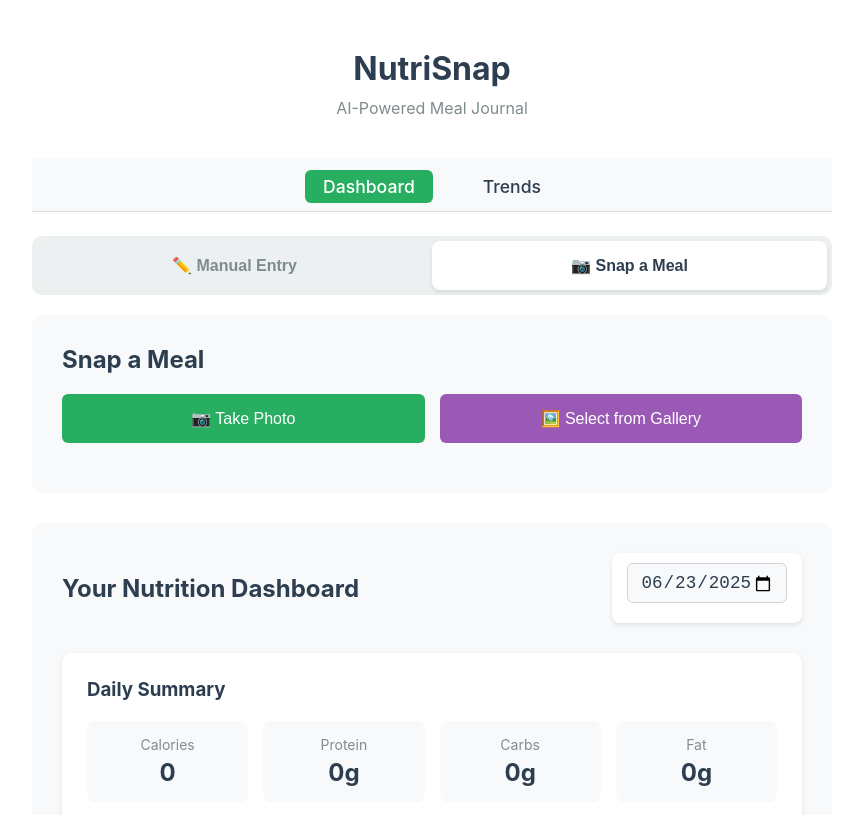
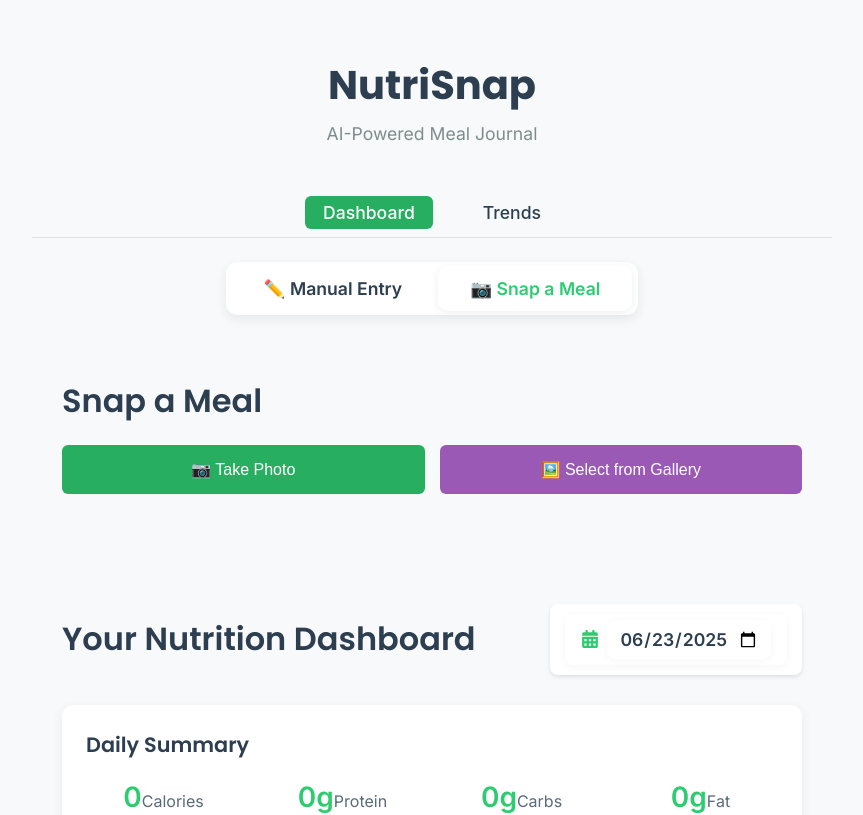
Before and after one commit to prasad-gade05/nutrition_tracker, a React (Vite) app: page / in a window 1280 px wide. Shown: the top 815 px of the page, without its empty margins (208-1071 px from the left). Built offline with nearby package versions, Linux system fonts and the light colour scheme; no server answers.

Commit message:
light theme

```diff
--- a/index.html
+++ b/index.html
@@ -6,6 +6,8 @@
   <link rel="icon" type="image/svg+xml" href="/vite.svg" />
   <meta name="viewport" content="width=device-width, initial-scale=1.0" />
   <title>NutriSnap - AI-Powered Meal Journal</title>
+  <link href="https://fonts.googleapis.com/css2?family=Inter:wght@400;600&family=Poppins:wght@600;700&display=swap"
+    rel="stylesheet">
 </head>
 
 <body>
--- a/src/App.css
+++ b/src/App.css
@@ -1,3 +1,52 @@
+body {
+  font-family: "Inter", Arial, sans-serif;
+  background: #f7f9fa;
+  color: #2c3e50;
+}
+
+h1,
+h2,
+h3,
+h4,
+h5,
+h6 {
+  font-family: "Poppins", Arial, sans-serif;
+  color: #2c3e50;
+  font-weight: 600;
+  margin-bottom: 0.5em;
+}
+
+h1 {
+  font-size: 2.5rem;
+  font-weight: 700;
+}
+
+h2 {
+  font-size: 2rem;
+  font-weight: 600;
+}
+
+h3 {
+  font-size: 1.3rem;
+  font-weight: 600;
+}
+
+.App-header h1 {
+  font-family: "Poppins", Arial, sans-serif;
+  font-weight: 700;
+  font-size: 2.5rem;
+  color: #2c3e50;
+  margin-bottom: 0.2em;
+}
+
+.App-header p {
+  font-family: "Inter", Arial, sans-serif;
+  font-weight: 400;
+  color: #596a7a;
+  font-size: 1.1rem;
+  margin-top: 0;
+}
+
 .App {
   max-width: 800px;
   margin: 0 auto;
@@ -11,11 +60,6 @@
   margin-bottom: 40px;
 }
 
-.App-header h1 {
-  color: #2c3e50;
-  margin-bottom: 10px;
-}
-
 .App-header p {
   color: #7f8c8d;
   margin: 0;
@@ -23,34 +67,43 @@
 
 .entry-tabs {
   display: flex;
-  margin-bottom: 20px;
-  background: #ecf0f1;
-  border-radius: 10px;
-  padding: 5px;
+  justify-content: center;
+  align-items: center;
+  background: #fff;
+  border-radius: 12px;
+  box-shadow: 0px 4px 12px rgba(44, 62, 80, 0.08);
+  margin: 24px auto 32px auto;
+  width: fit-content;
+  padding: 4px;
+  gap: 0;
 }
 
 .tab-button {
-  flex: 1;
-  padding: 15px 20px;
+  font-family: "Inter", Arial, sans-serif;
+  font-size: 1.1rem;
+  font-weight: 600;
+  color: #2c3e50;
+  background: transparent;
   border: none;
-  background: transparent;
-  color: #7f8c8d;
-  font-size: 16px;
-  font-weight: 600;
+  outline: none;
+  padding: 12px 32px;
+  border-radius: 10px;
   cursor: pointer;
-  border-radius: 8px;
-  transition: all 0.3s;
+  transition: background 0.2s, color 0.2s;
+  margin: 0 2px;
+  display: flex;
+  align-items: center;
+  gap: 8px;
 }
 
 .tab-button.active {
-  background: white;
-  color: #2c3e50;
-  box-shadow: 0 2px 4px rgba(0, 0, 0, 0.1);
+  background: #fff;
+  color: #2ecc71;
+  box-shadow: 0px 2px 8px rgba(44, 62, 80, 0.08);
 }
 
-.tab-button:hover:not(.active) {
-  background: rgba(255, 255, 255, 0.5);
-  color: #2c3e50;
+.tab-button:not(.active):hover {
+  background: #f7f9fa;
 }
 
 .manual-entry-form,
@@ -134,11 +187,11 @@
 }
 
 .daily-summary {
-  background: white;
-  padding: 25px;
-  border-radius: 10px;
-  margin-bottom: 30px;
-  box-shadow: 0 2px 4px rgba(0, 0, 0, 0.1);
+  background: #fff;
+  border-radius: 12px;
+  box-shadow: 0px 4px 12px rgba(44, 62, 80, 0.08);
+  padding: 24px;
+  margin-bottom: 32px;
 }
 
 .daily-summary h3 {
@@ -150,28 +203,26 @@
 .summary-grid {
   display: grid;
   grid-template-columns: repeat(4, 1fr);
-  gap: 15px;
+  gap: 24px;
 }
 
 .summary-item {
   text-align: center;
-  padding: 15px;
-  background: #f8f9fa;
-  border-radius: 8px;
+}
+
+.summary-value {
+  font-family: "Inter", Arial, sans-serif;
+  font-size: 1.75rem;
+  font-weight: 700;
+  color: #2ecc71;
+  margin-bottom: 4px;
 }
 
 .summary-label {
-  display: block;
-  font-size: 14px;
-  color: #7f8c8d;
-  margin-bottom: 5px;
-}
-
-.summary-value {
-  display: block;
-  font-size: 24px;
-  font-weight: 700;
-  color: #2c3e50;
+  font-family: "Inter", Arial, sans-serif;
+  font-size: 1rem;
+  color: #596a7a;
+  font-weight: 400;
 }
 
 .meals-section {
@@ -179,6 +230,7 @@
   padding: 25px;
   border-radius: 10px;
   box-shadow: 0 2px 4px rgba(0, 0, 0, 0.1);
+  margin-top: 32px;
 }
 
 .meals-section h3 {
@@ -199,22 +251,25 @@
 
 .meals-grid {
   display: grid;
-  grid-template-columns: repeat(auto-fill, minmax(250px, 1fr));
-  gap: 20px;
+  grid-template-columns: 1fr 1fr;
+  gap: 24px;
 }
 
 .meal-card {
-  background: #f8f9fa;
-  padding: 20px;
-  border-radius: 10px;
-  border-left: 4px solid #3498db;
-  transition: transform 0.2s, box-shadow 0.2s;
+  display: flex;
+  align-items: center;
+  background: #fff;
+  border-radius: 12px;
+  box-shadow: 0px 4px 12px rgba(44, 62, 80, 0.08);
+  padding: 20px 24px;
+  position: relative;
   cursor: pointer;
+  border-left: 3px solid #2ecc71;
+  transition: box-shadow 0.2s;
 }
 
 .meal-card:hover {
-  transform: translateY(-2px);
-  box-shadow: 0 4px 8px rgba(0, 0, 0, 0.1);
+  box-shadow: 0px 8px 24px rgba(44, 62, 80, 0.12);
 }
 
 .meal-card-header {
@@ -225,39 +280,38 @@
 }
 
 .meal-icon {
-  font-size: 20px;
+  font-size: 2rem;
+  margin-right: 18px;
+}
+
+.meal-name {
+  font-family: "Poppins", Arial, sans-serif;
+  font-weight: 600;
+  font-size: 1.2rem;
+  margin: 0 0 4px 0;
+  color: #2c3e50;
+}
+
+.meal-calories {
+  font-family: "Inter", Arial, sans-serif;
+  font-weight: 600;
+  color: #2ecc71;
+  font-size: 1.1rem;
+  margin-top: 2px;
+}
+
+.meal-macros {
+  font-family: "Inter", Arial, sans-serif;
+  font-size: 0.95rem;
+  color: #596a7a;
+  margin-top: 2px;
 }
 
 .meal-time {
-  color: #7f8c8d;
-  font-size: 14px;
-}
-
-.meal-name {
-  margin: 0 0 10px 0;
-  color: #2c3e50;
-  font-size: 16px;
-  line-height: 1.3;
-}
-
-.meal-calories {
-  font-weight: 600;
-  color: #27ae60;
-  font-size: 18px;
-  margin-bottom: 10px;
-}
-
-.meal-macros {
-  display: flex;
-  gap: 15px;
-  font-size: 14px;
-  color: #7f8c8d;
-}
-
-.meal-macros span {
-  background: white;
-  padding: 4px 8px;
-  border-radius: 4px;
+  font-family: "Inter", Arial, sans-serif;
+  font-size: 0.85rem;
+  color: #aab7b8;
+  margin-left: 8px;
 }
 
 .meal-detail-overlay {
@@ -337,17 +391,14 @@
 
 .meal-type-badge {
   display: inline-block;
-  background: #3498db;
-  color: white;
   padding: 4px 12px;
-  border-radius: 20px;
-  font-size: 14px;
+  border-radius: 999px;
+  background: #eaf2f8;
+  color: #3498db;
+  font-size: 0.95rem;
+  font-family: "Inter", Arial, sans-serif;
   font-weight: 600;
-}
-
-.meal-time {
-  color: #7f8c8d;
-  font-size: 14px;
+  margin-right: 8px;
 }
 
 .meal-image {
@@ -442,12 +493,20 @@
 .delete-btn {
   background: #e74c3c;
   color: white;
-  padding: 12px 24px;
+  padding: 16px 0;
   border: none;
-  border-radius: 8px;
-  font-size: 16px;
+  border-radius: 12px;
+  font-size: 1.1rem;
+  font-family: "Inter", Arial, sans-serif;
+  font-weight: 600;
   cursor: pointer;
-  transition: background-color 0.3s;
+  width: 100%;
+  margin-top: 24px;
+  display: flex;
+  align-items: center;
+  justify-content: center;
+  gap: 8px;
+  transition: background 0.2s;
 }
 
 .delete-btn:hover {
@@ -489,18 +548,39 @@
 
 .confirmation-actions {
   display: flex;
-  gap: 15px;
+  gap: 16px;
+  justify-content: center;
+  margin-top: 18px;
+}
+
+.cancel-btn {
+  background: #f7f9fa;
+  color: #2c3e50;
+  border: 1px solid #eaecef;
+  border-radius: 8px;
+  padding: 10px 24px;
+  font-size: 1rem;
+  font-family: "Inter", Arial, sans-serif;
+  font-weight: 600;
+  cursor: pointer;
+  transition: background 0.2s;
+}
+
+.cancel-btn:hover {
+  background: #eaecef;
 }
 
 .confirm-delete-btn {
   background: #e74c3c;
-  color: white;
-  padding: 12px 24px;
+  color: #fff;
   border: none;
   border-radius: 8px;
-  font-size: 16px;
+  padding: 10px 24px;
+  font-size: 1rem;
+  font-family: "Inter", Arial, sans-serif;
+  font-weight: 600;
   cursor: pointer;
-  transition: background-color 0.3s;
+  transition: background 0.2s;
 }
 
 .confirm-delete-btn:hover {
@@ -852,16 +932,18 @@ button:disabled {
 .calendar-input {
   font-size: 1.1rem;
   padding: 8px 12px;
-  border-radius: 6px;
-  border: 1px solid #d1d5db;
-  background: #f8f9fa;
+  border-radius: 8px;
+  border: 1px solid #eaecef;
+  background: #fff;
   color: #2c3e50;
-  margin: 0 0 10px 0;
   outline: none;
   transition: border-color 0.2s;
+  box-shadow: 0px 2px 8px rgba(44, 62, 80, 0.04);
+  font-family: "Inter", Arial, sans-serif;
+  font-weight: 600;
 }
 .calendar-input:focus {
-  border-color: #27ae60;
+  border-color: #2ecc71;
 }
 
 .main-nav {
@@ -955,3 +1037,83 @@ button:disabled {
 .react-calendar-heatmap .color-github {
   fill: #b7e4c7;
 }
+
+/* Pill/Chip Styles */
+.pill {
+  display: inline-flex;
+  align-items: center;
+  background: #e8f8f5;
+  border: 1px solid #a3e4d7;
+  border-radius: 16px;
+  padding: 8px 16px;
+  margin: 4px 8px 4px 0;
+  font-family: "Inter", Arial, sans-serif;
+  font-size: 0.98rem;
+  color: #2c3e50;
+  justify-content: space-between;
+  min-width: 90px;
+}
+.pill .pill-value {
+  font-weight: 600;
+  color: #2ecc71;
+  margin-left: 8px;
+}
+
+/* Tag/Pill for meal type */
+.meal-type-badge {
+  display: inline-block;
+  padding: 4px 12px;
+  border-radius: 999px;
+  background: #eaf2f8;
+  color: #3498db;
+  font-size: 0.95rem;
+  font-family: "Inter", Arial, sans-serif;
+  font-weight: 600;
+  margin-right: 8px;
+}
+
+/* Responsive improvements for 2-column meal grid */
+@media (max-width: 900px) {
+  .meals-grid {
+    grid-template-columns: 1fr;
+  }
+}
+
+@media (max-width: 600px) {
+  .meals-grid {
+    grid-template-columns: 1fr;
+    gap: 16px;
+  }
+  .meal-card {
+    flex-direction: column !important;
+    align-items: stretch !important;
+    height: auto !important;
+    padding: 16px 10px;
+  }
+  .meal-card > div {
+    align-items: center !important;
+    justify-content: center !important;
+    width: 100% !important;
+    min-width: 0 !important;
+    gap: 6px !important;
+  }
+  .meal-icon {
+    font-size: 1.5rem;
+    margin-right: 0;
+    margin-bottom: 4px;
+  }
+  .meal-name {
+    font-size: 1.05rem;
+    text-align: center;
+  }
+  .meal-calories {
+    font-size: 1.1rem !important;
+    text-align: center;
+    margin-top: 8px !important;
+  }
+  .meal-macros,
+  .meal-time {
+    font-size: 0.92rem;
+    text-align: center;
+  }
+}
--- a/src/components/Dashboard.jsx
+++ b/src/components/Dashboard.jsx
@@ -3,6 +3,7 @@ import { useState, useEffect } from "react";
 import { getMealsByDate, getAllMeals } from "../utils/storage";
 import { format, addDays, subDays, startOfDay } from "date-fns";
 import MealDetail from "./MealDetail";
+import { FaCalendarAlt } from "react-icons/fa";
 
 const Dashboard = ({ mealsUpdated }) => {
   const [selectedDate, setSelectedDate] = useState(new Date());
@@ -82,15 +83,37 @@ const Dashboard = ({ mealsUpdated }) => {
     <div className="dashboard">
       <div className="dashboard-header">
         <h2>Your Nutrition Dashboard</h2>
-
         <div className="date-navigation">
+          <span
+            style={{
+              display: "flex",
+              alignItems: "center",
+              background: "#fff",
+              borderRadius: 8,
+              padding: "6px 16px",
+              boxShadow: "0 2px 8px rgba(44,62,80,0.04)",
+              fontWeight: 600,
+            }}
+          >
+            <FaCalendarAlt
+              style={{ color: "#2ECC71", marginRight: 8, fontSize: 18 }}
+            />
             <input
               type="date"
               className="calendar-input"
               value={format(selectedDate, "yyyy-MM-dd")}
               onChange={(e) => setSelectedDate(new Date(e.target.value))}
               max={format(new Date(), "yyyy-MM-dd")}
+              style={{
+                border: "none",
+                background: "transparent",
+                fontWeight: 600,
+                fontSize: "1.1rem",
+                color: "#2C3E50",
+                outline: "none",
+              }}
             />
+          </span>
         </div>
       </div>
 
@@ -98,35 +121,43 @@ const Dashboard = ({ mealsUpdated }) => {
         <h3>Daily Summary</h3>
         <div className="summary-grid">
           <div className="summary-item">
-            <span className="summary-label">Calories</span>
             <span className="summary-value">
               {Math.round(dailyTotals.calories)}
             </span>
+            <span className="summary-label">Calories</span>
           </div>
           <div className="summary-item">
-            <span className="summary-label">Protein</span>
             <span className="summary-value">
               {Math.round(dailyTotals.protein)}g
             </span>
+            <span className="summary-label">Protein</span>
           </div>
           <div className="summary-item">
-            <span className="summary-label">Carbs</span>
             <span className="summary-value">
               {Math.round(dailyTotals.carbs)}g
             </span>
+            <span className="summary-label">Carbs</span>
           </div>
           <div className="summary-item">
-            <span className="summary-label">Fat</span>
             <span className="summary-value">
               {Math.round(dailyTotals.fat)}g
             </span>
+            <span className="summary-label">Fat</span>
           </div>
         </div>
       </div>
 
       <div className="meals-section">
-        <h3>Meals ({meals.length})</h3>
-
+        <h3
+          style={{
+            fontSize: "1.1rem",
+            fontWeight: 600,
+            color: "#596A7A",
+            marginBottom: 12,
+          }}
+        >
+          Meals ({meals.length})
+        </h3>
         {meals.length === 0 ? (
           <div className="no-meals">
             <p>No meals logged for this date.</p>
@@ -139,37 +170,57 @@ const Dashboard = ({ mealsUpdated }) => {
                 key={meal.id}
                 className="meal-card"
                 onClick={() => handleMealClick(meal.id)}
+                style={{
+                  display: "flex",
+                  flexDirection: "row",
+                  alignItems: "stretch",
+                  height: "180px",
+                }}
               >
-                <div className="meal-card-header">
+                <div
+                  style={{
+                    flex: 1,
+                    display: "flex",
+                    flexDirection: "column",
+                    justifyContent: "center",
+                    gap: 8,
+                  }}
+                >
                   <span className="meal-icon">{getMealIcon(meal.type)}</span>
-                  <span className="meal-time">
+                  <div className="meal-name">
+                    {meal.geminiAnalysis?.foodName || "Unknown Food"}
+                  </div>
+                  <div className="meal-macros">
+                    P: {meal.geminiAnalysis?.nutrition?.protein?.value || "N/A"}
+                    g &nbsp;C:{" "}
+                    {meal.geminiAnalysis?.nutrition?.carbs?.value || "N/A"}g
+                    &nbsp;F:{" "}
+                    {meal.geminiAnalysis?.nutrition?.fat?.value || "N/A"}g
+                  </div>
+                  <div className="meal-time">
                     {format(
                       new Date(meal.timestamp),
                       "EEEE, MMMM d, yyyy hh:mm a"
                     )}
-                  </span>
                   </div>
-
-                <h4 className="meal-name">
-                  {meal.geminiAnalysis?.foodName || "Unknown Food"}
-                </h4>
-
-                <div className="meal-calories">
+                </div>
+                <div
+                  style={{
+                    minWidth: 120,
+                    display: "flex",
+                    flexDirection: "column",
+                    justifyContent: "center",
+                    alignItems: "flex-end",
+                    height: "100%",
+                  }}
+                >
+                  <div
+                    className="meal-calories"
+                    style={{ fontSize: "1.3rem", marginTop: 0 }}
+                  >
                     {meal.geminiAnalysis?.nutrition?.calories?.value || "N/A"}{" "}
                     calories
                   </div>
-
-                <div className="meal-macros">
-                  <span>
-                    P: {meal.geminiAnalysis?.nutrition?.protein?.value || "N/A"}
-                    g
-                  </span>
-                  <span>
-                    C: {meal.geminiAnalysis?.nutrition?.carbs?.value || "N/A"}g
-                  </span>
-                  <span>
-                    F: {meal.geminiAnalysis?.nutrition?.fat?.value || "N/A"}g
-                  </span>
                 </div>
               </div>
             ))}
```
Lines whose indentation alone changed are shown as unchanged.
